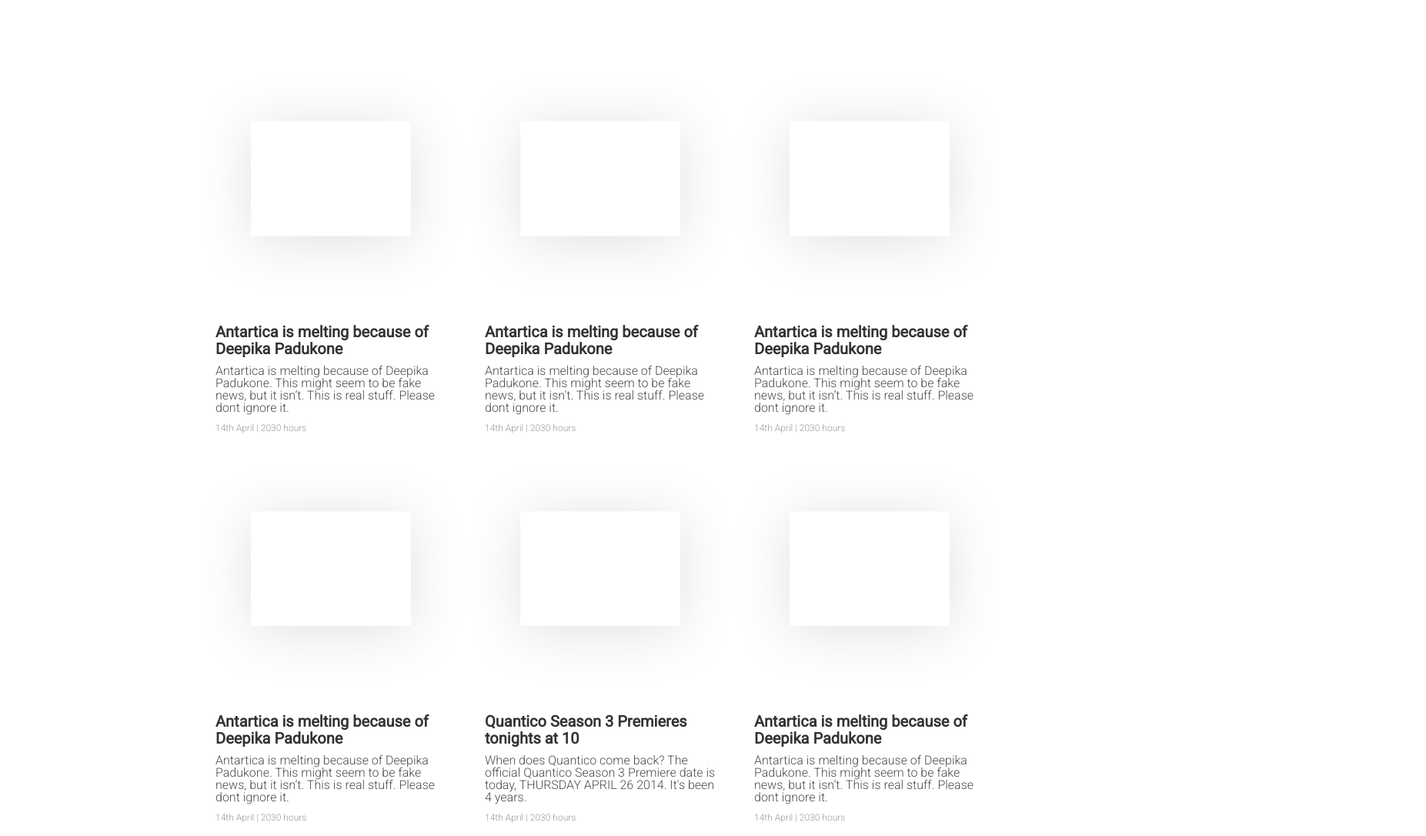
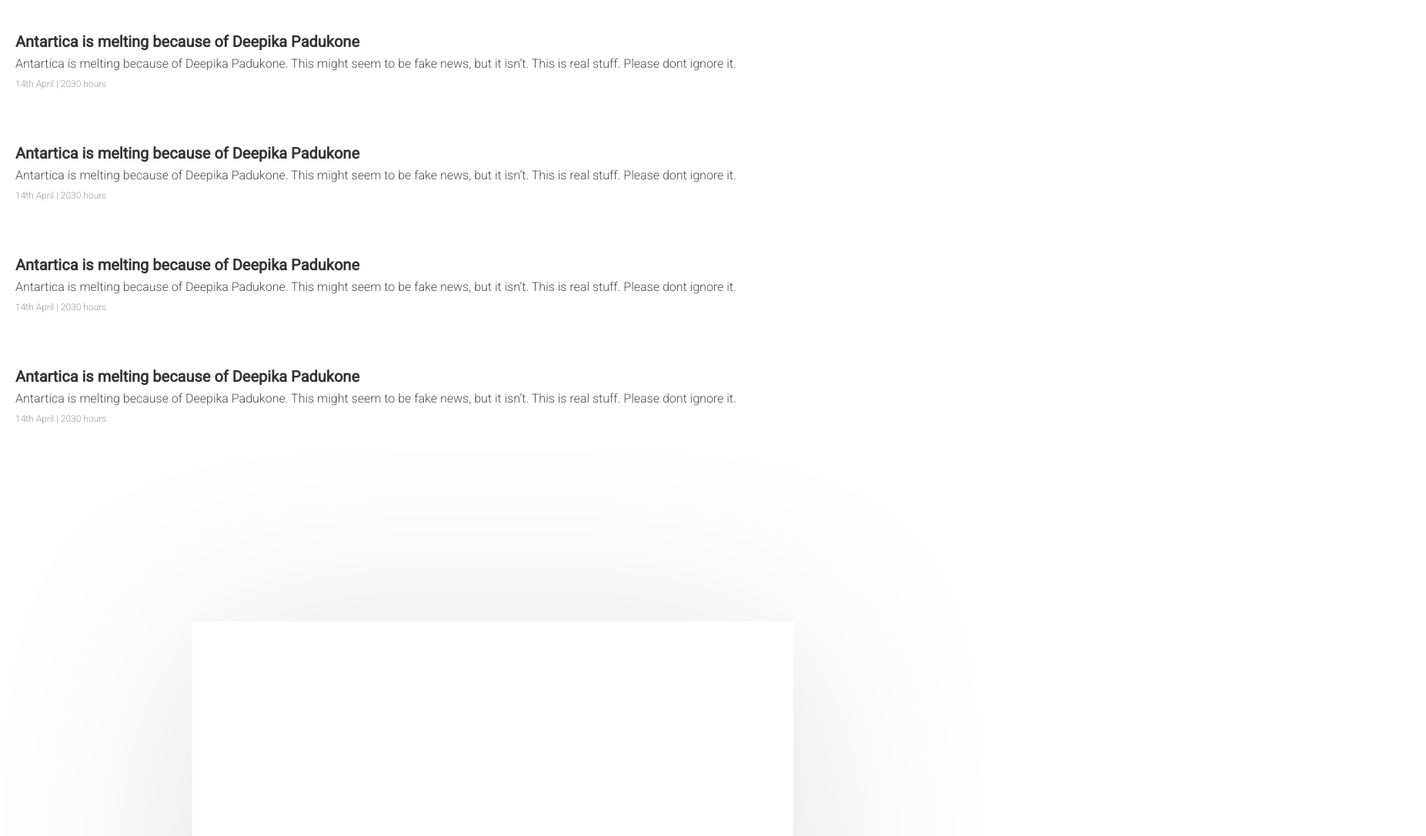
Before and after one commit to TamalAnwar/template, a plain HTML site: page index.html in a window 1280 px wide. Shown: the part 634-1720 px from the top of the page at 77% size, 1853 px wide, since content can reach past the window. Drawn offline with nearby package versions, Linux system fonts and the light colour scheme; a web font is replaced by a local one.

Commit message:
Added new style + some changes to the file

```diff
--- a/index.html
+++ b/index.html
@@ -66,12 +66,13 @@
     width: 100%;
 	  background-color: #FFFFFF;
   }
-  .articles {
+  /* .articles {
 	margin: 100px;
 	background-color: #F5F5F5;
-  }
+  } */
 
-   .article {
+  /* No need for floats  */
+   /* .article {
 	margin: 5px;
     display: inline-block;
     width: 340px;
@@ -79,7 +80,7 @@
 	float:left;
   left: 155px;
 
-  }
+  } */
 
   .article-image {
     width: 100%;
@@ -117,12 +118,13 @@
   src: url("https://sf.abarba.me/SF-UI-Display-Bold.otf");
 }
  </style>
+ <link rel="stylesheet" href="/style.css">
 </head>
 <body>
   <section class="top">
       <img src="/images/box.png" style="
       height: 539px;
-      width: 1853px;
+      width: 100%;
   ">
     <h3>Issue 2</h3>
     <h2>Bollywood Weekly</h2>
@@ -139,7 +141,6 @@
 
 
       <article class="article">
-        <img class="article-image" src="/images/box-copy.png">
         <div class="article-text-wrapper">
           <h3 class="article-title">Antartica is melting because of Deepika Padukone</h3>
           <div class="article-description">
@@ -152,7 +153,6 @@
       </article>
 
       <article class="article">
-        <img class="article-image" src="/images/box-copy.png">
         <div class="article-text-wrapper">
           <h3 class="article-title">Antartica is melting because of Deepika Padukone</h3>
           <div class="article-description">
@@ -165,7 +165,6 @@
       </article>
 
       <article class="article">
-       <img class="article-image" src="/images/box-copy.png">
         <div class="article-text-wrapper">
           <h3 class="article-title">Antartica is melting because of Deepika Padukone</h3>
           <div class="article-description">
@@ -179,7 +178,6 @@
       </article>
 
       <article class="article">
-       <img class="article-image" src="/images/box-copy.png">
         <div class="article-text-wrapper">
           <h3 class="article-title">Antartica is melting because of Deepika Padukone</h3>
           <div class="article-description">
```
